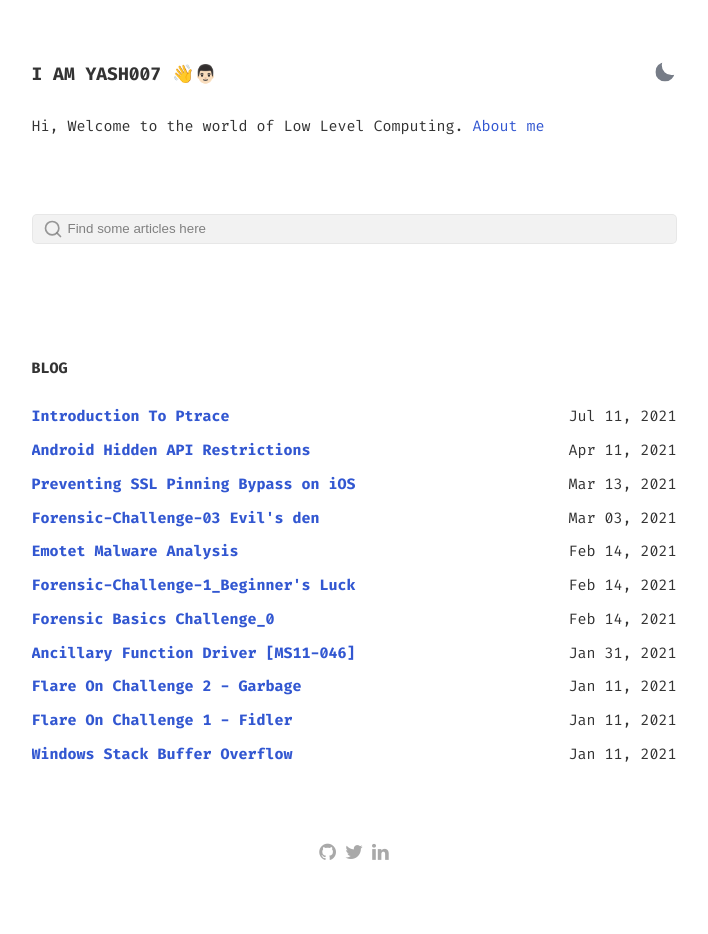
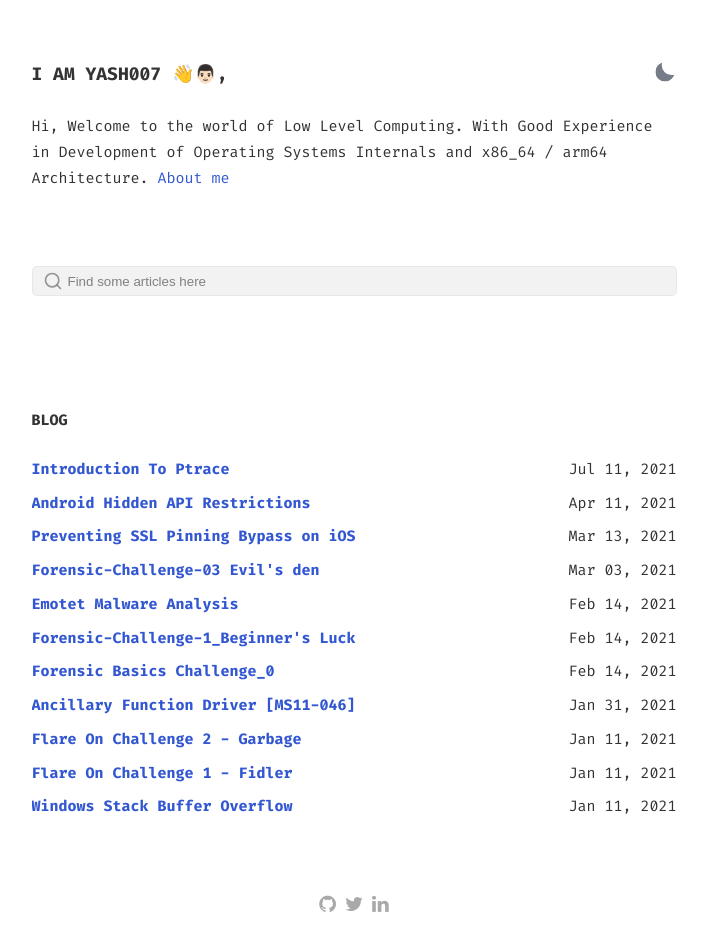
Before and after one commit to yashomer1994/yashomer1994.github.io, a Jekyll site: the page built from index.html, in a window 1280 px wide. Shown: the whole page, without its empty margins (286-994 px from the left). Built offline with Jekyll 4.4.1, drawn with Linux system fonts in a browser that asks for light colours; before the commit the page ends 900 px from its top, so only the background shows below that.

Commit message:
Update index.html

```diff
--- a/index.html
+++ b/index.html
@@ -3,13 +3,13 @@
 ---
 <section id="intro">
     <div class="flex-row-between">
-        <h1> I am yash007 👋👨🏻</h1>
+        <h1> I am yash007 👋👨🏻,</h1>
         <button title="Change theme" id="theme-toggle" onclick="modeSwitcher()">
             <div></div>
         </button>
     </div>
     <div class="bio">
-        Hi, Welcome to the world of Low Level Computing.<a href="{{ site.baseurl }}/about"> About me</a>
+        Hi, Welcome to the world of Low Level Computing.  With Good Experience in Development of Operating Systems Internals and x86_64 / arm64 Architecture.<a href="{{ site.baseurl }}/about"> About me</a>
         </p>
     </div>
 
```
